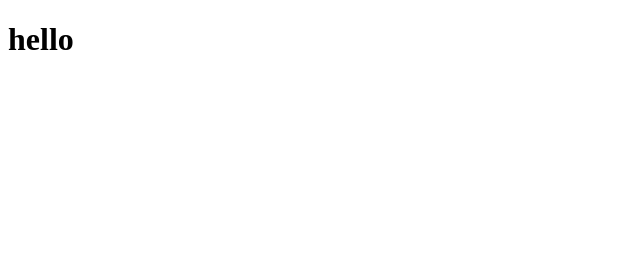
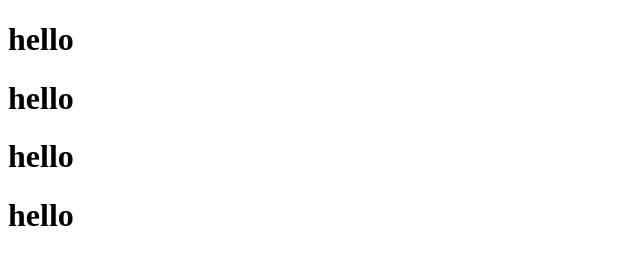
Before and after one commit to abofarghaly/test, a plain HTML site: page index.html in a window 1280 px wide. Shown: the whole page, without its empty margins (0-640 px from the left). Drawn offline with Linux system fonts and the light colour scheme.

Commit message:
new file style and edit to html code

```diff
--- a/index.html
+++ b/index.html
@@ -9,6 +9,9 @@
 
 <body>
     <h1>hello</h1>
+    <h1>hello</h1>
+    <h1>hello</h1>
+    <h1>hello</h1>
 </body>
 
 </html>
--- /dev/null
+++ b/style.css
@@ -0,0 +1,3 @@
+body {
+    background-color: antiquewhite;
+}
```
